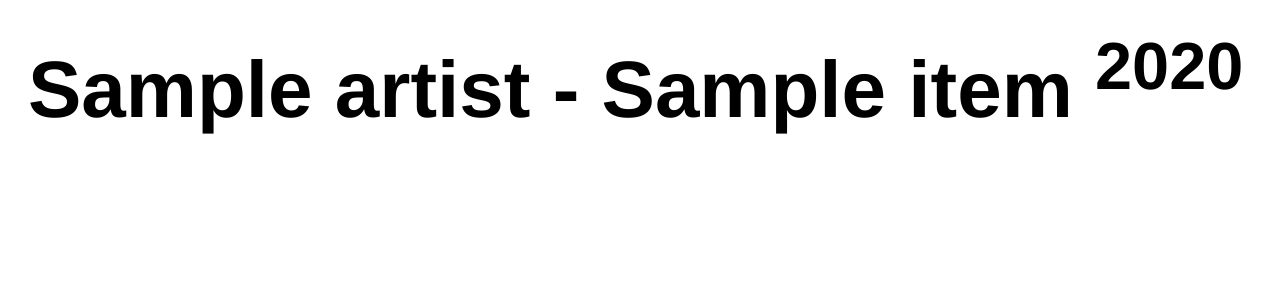
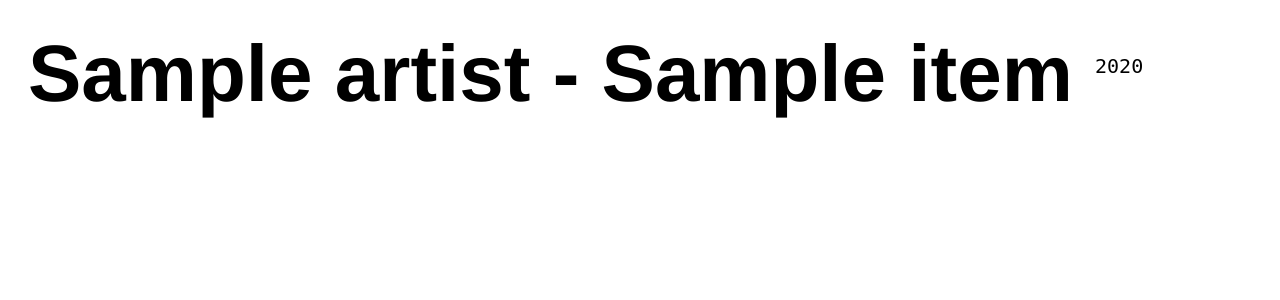
Before and after one commit to janokular/musicstreamer, a Python web app: template 926/templates/index.html in a window 1280 px wide. Shown: the top 300 px of the page. Run offline with Jinja, Linux system fonts and the light colour scheme; the template is opened without the code that fills it: most values are stand-ins (such as "Sample title", 1, 10 or a date in 2020).

Commit message:
updated style.css
Renamed the '.date' class to '.year' for clarity.

```diff
--- a/926/static/style.css
+++ b/926/static/style.css
@@ -23,7 +23,7 @@ html {
   color: grey;
 }
 
-.date {
+.year {
   font-family: monospace;
   font-size: 20px;
   font-weight: 100;
```
